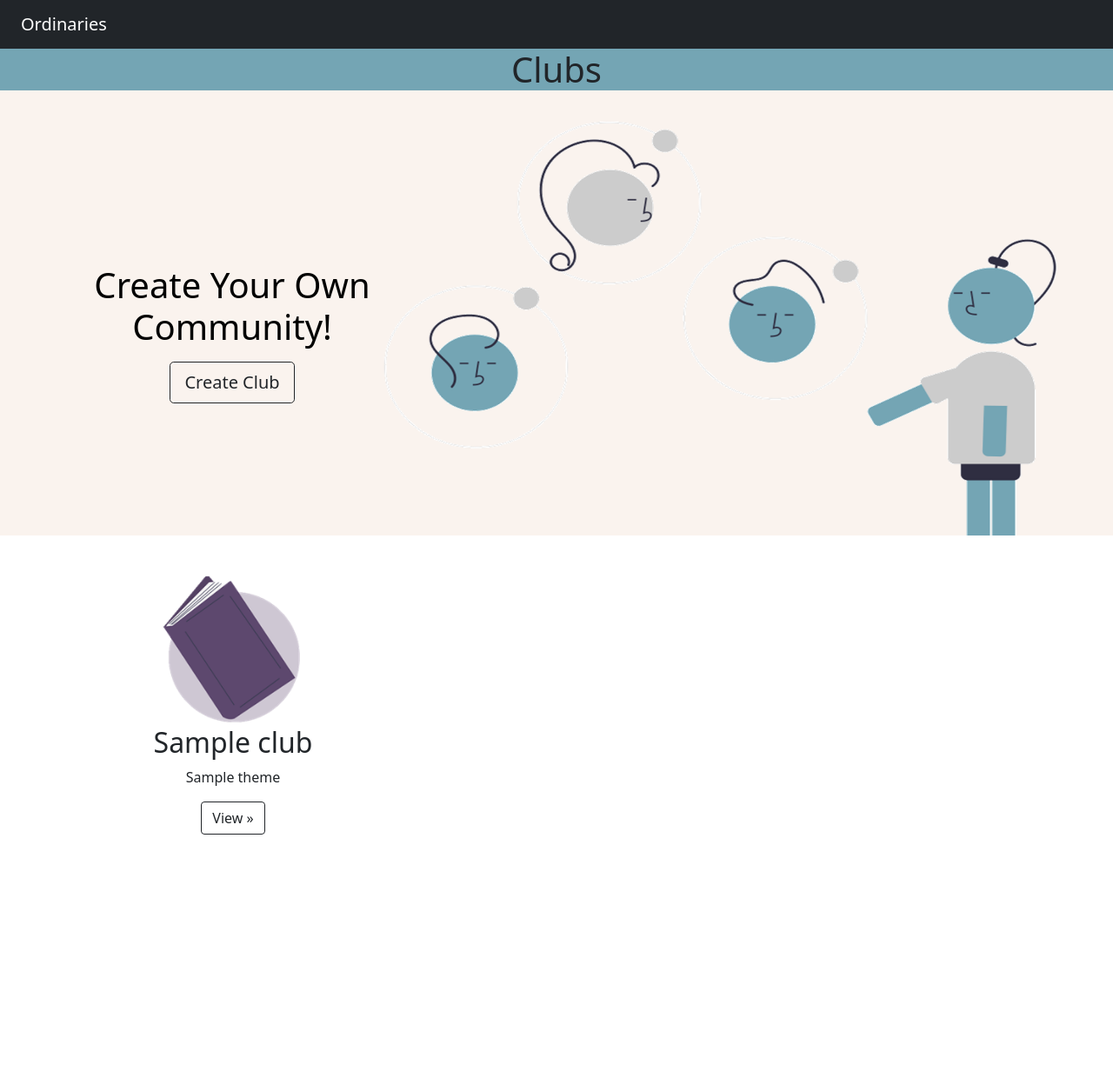
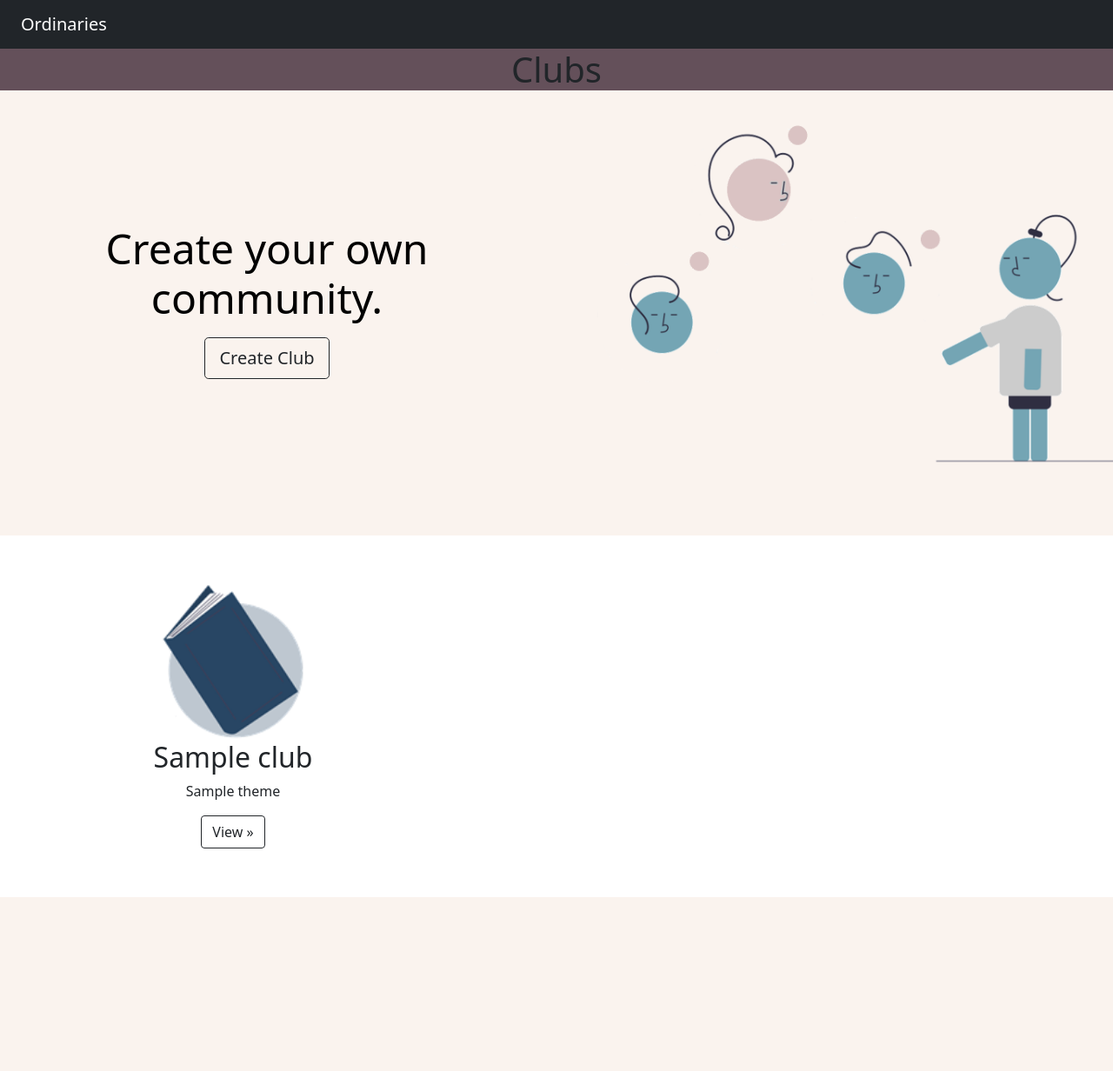
Before and after one commit to rahafv/The-Ordinaries, a Django app: template bookclub/templates/clubs.html in a window 1280 px wide. Shown: the whole page at 87% size. After the commit the page ends 1032 px from the top, so only its background shows below. Run offline with Django 3.2, Linux system fonts and the light colour scheme; the template is opened without the code that fills it: most values are stand-ins (such as "Sample title", 1, 10 or a date in 2020); some libraries are stand-ins or nearby versions.

Commit message:
fix blubs page

```diff
--- a/bookclub/templates/clubs.html
+++ b/bookclub/templates/clubs.html
@@ -5,16 +5,23 @@
 {% block content %}
 
 
-<h1 class="fw-light center" style="text-align: center; background-color:#74a5b4;">Clubs</h1>
+<h1 class="fw-light center" style="text-align: center; background-color:#64505a;">Clubs</h1>
 <div class="carousel-inner" style="top: -8px;">
   <div class="carousel-item active">
-    <img class="bd-placeholder-img" width="1400" height="600"  aria-hidden="true" focusable="false"> <rect width="100%" height="100%" fill="#5d486e"/>
-    <image src="{% static '/images/clubs_page.png' %}" width="1400" height="620"  style = "position:relative; left:0px; bottom:30px;" /> </img>
-    <div class="container row py-lg-1" style = "position:relative; right:90px; bottom:180px;">
+
+
+    <svg class="bd-placeholder-img" width="100%" height="100%" xmlns="http://www.w3.org/2000/svg" aria-hidden="true" preserveAspectRatio="xMidYMid slice" focusable="false">
+      <rect width="100%" height="100%" fill="#faf3ee"/>
+      <image width="200%" height="200%"  xlink:href="{% static '/images/clubs_page1.png' %}"  />
+
+    </svg>
+
+
+    <div class="container row py-lg-1" style = "position:relative; right:50px; bottom:100px;">
       <div class="carousel-caption">
           <div class="col-sm-6 col-md-3 col-lg-4">
-            <h1 style="color: #000000" class="fw-light center">Create Your Own Community!</h1>
-            <p><a class="btn btn-lg btn-outline-dark mt-2" href='{% url 'add_book' %}'>Create Club</a></p>
+            <h1 style="color: #000000; font-size: 3rem" class="fw-light center">Create your own community.</h1>
+            <p><a class="btn btn-lg btn-outline-dark fw-light center mt-2" href='{% url 'create_club' %}'>Create Club</a></p>
           </div>
       </div>
     </div>
@@ -23,7 +30,8 @@
 
 
 
-<div class="row py-lg-3">
+
+<div class="row mt-5">
     <div class="col mx-auto">
 
     </div>
@@ -32,7 +40,7 @@
   <div class="row">
     {% for club in clubs %}
       <div class="col-sm-6 col-md-3 col-lg-4">
-        <img class="card-img" src="{% static '/images/2.png' %}" alt="Avatar" style="width:180px">
+        <img class="card-img" src="{% static '/images/3.png' %}" alt="Avatar" style="width:180px">
           <h2>{{club.name}}</h2>
           <p>{{club.theme}}</p>
           <p><a class="btn btn-outline-dark" href='{% url 'club_page' club.id %}'>View &raquo;</a></p>
@@ -45,11 +53,4 @@
     </ul>
   </div>
 </div>
-<br>
-<br>
-<br>
-<br>
-<br>
-<div class="row py-lg-5">
-</div>
 {% endblock %}
--- a/system/settings.py
+++ b/system/settings.py
@@ -155,8 +155,8 @@ MESSAGE_TAGS = {
 }
 
 # Page lengths
-BOOKS_PER_PAGE = 99
-CLUBS_PER_PAGE = 99
+BOOKS_PER_PAGE = 51
+CLUBS_PER_PAGE = 51
 MEMBERS_PER_PAGE = 50
 
 EMAIL_BACKEND = 'django.core.mail.backends.smtp.EmailBackend'
```
Also changed, not shown: bookclub/templates/books.html (+18 -3 lines), static/images/1.png, static/images/3.png (added), static/images/book_page.png (added), static/images/book_page1.png (added), static/images/clubs_page.png (deleted), static/images/clubs_page1.png (added), static/images/clubs_page2.png (added), static/images/clubs_page3.png (added).
